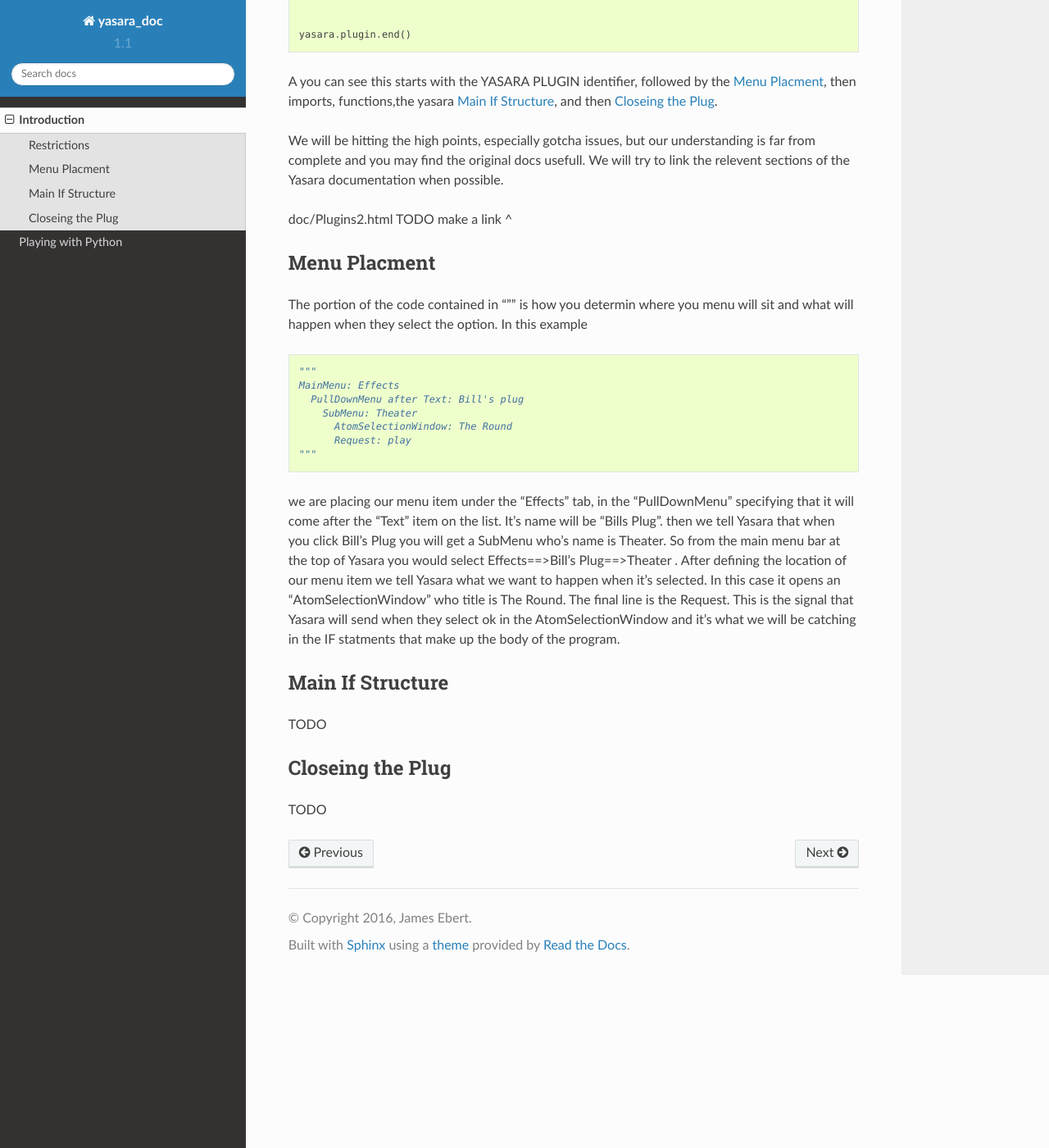
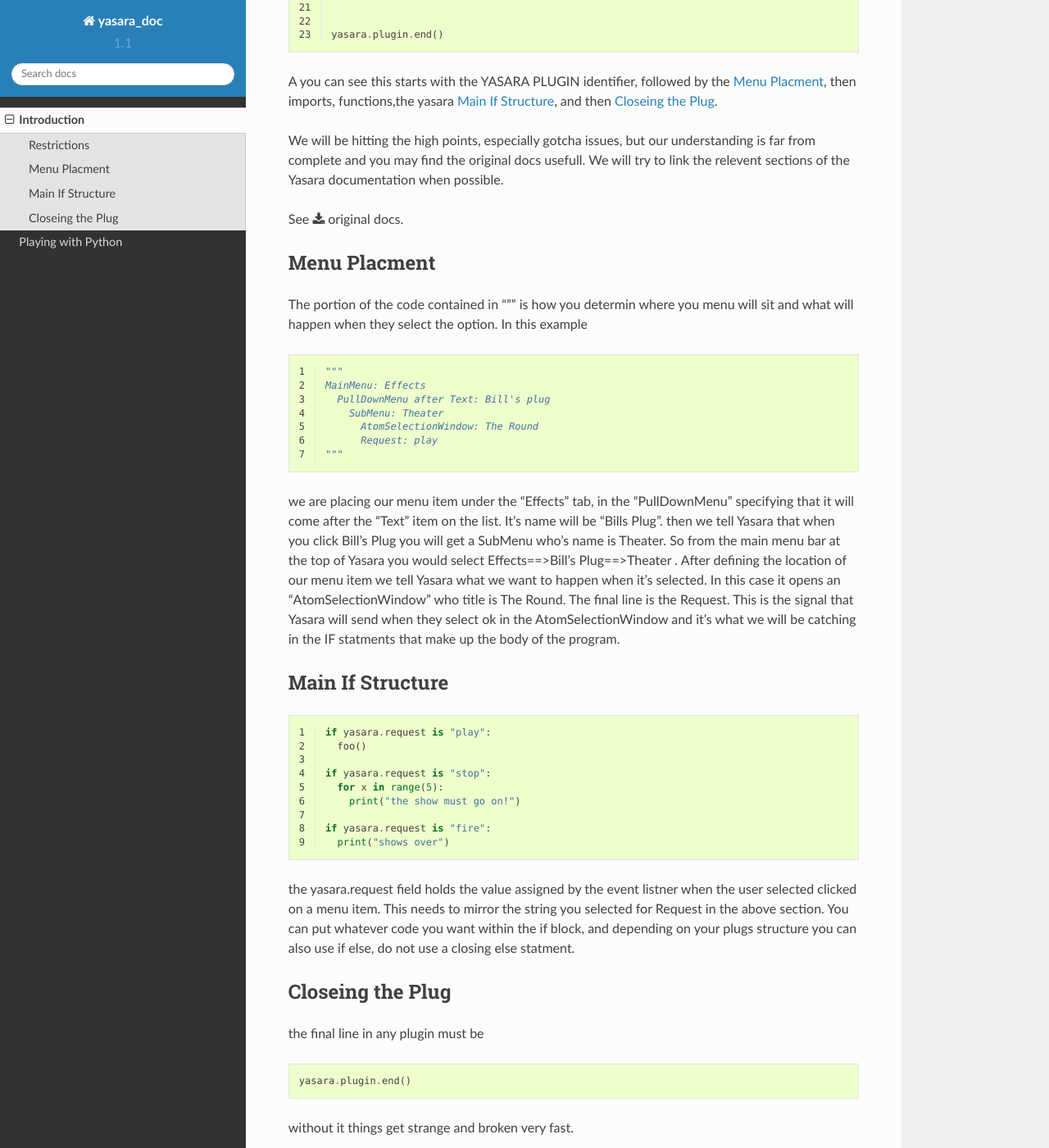
Before and after one commit to Brambel/yasara_doc, a Sphinx documentation site: the page built from source/intro.rst, in a window 1280 px wide and 1400 px high, scrolled down 876 px. Shown: the whole window at 82% size. Built offline with Sphinx 7.4.7 and the Read the Docs theme 2.0.0, drawn with Linux system fonts in a browser that asks for light colours; some of the changed text lies outside the part shown.

Commit message:
intro done

```diff
--- a/source/intro.rst
+++ b/source/intro.rst
@@ -19,7 +19,12 @@
 indents within a plugin must be two spaces, not four, this is enforced by Yasara.
 
 An example of the necisary structure.
+
+.. highlight:: python
+   :linenothreshold: 5
+
 ::
+
  # YASARA PLUGIN
  # Title:  Fee Fie Foe Fum
  # Author: King Lear
@@ -43,14 +48,14 @@
 
 
  yasara.plugin.end()
-::
+
 
 A you can see this starts with the YASARA PLUGIN identifier, followed by the `Menu Placment`_, then imports, functions,the yasara `Main If Structure`_, and then `Closeing the Plug`_.
 
 We will be hitting the high points, especially gotcha issues, but our understanding is far from complete and you may find the original docs usefull.  We will try to link the relevent sections of the Yasara documentation when possible.
 
-doc/Plugins2.html
-TODO make a link ^
+See :download:`original docs <Plugins.pdf>`.
+
 
 =============
 Menu Placment
@@ -68,18 +73,35 @@
        Request: play
  """
 
-::
-
 we are placing our menu item under the "Effects" tab, in the "PullDownMenu" specifying that it will come after the "Text" item on the list.  It's name will be "Bills Plug".  then we tell Yasara that when you click Bill's Plug you will get a SubMenu who's name is Theater.  So from the main menu bar at the top of Yasara you would select Effects==>Bill's Plug==>Theater .  After defining the location of our menu item we tell Yasara what we want to happen when it's selected.  In this case it opens an "AtomSelectionWindow" who title is The Round.  The final line is the Request.  This is the signal that Yasara will send when they select ok in the AtomSelectionWindow and it's what we will be catching in the IF statments that make up the body of the program.
 
 =================
 Main If Structure
 =================
 
-TODO
+::
+
+ if yasara.request is "play":
+   foo()
+
+ if yasara.request is "stop":
+   for x in range(5):
+     print("the show must go on!")
+
+ if yasara.request is "fire":
+   print("shows over")
+
+
+the yasara.request field holds the value assigned by the event listner when the user selected clicked on a menu item.  This needs to mirror the string you selected for Request in the above section.  You can put whatever code you want within the if block, and depending on your plugs structure you can also use if else, do not use a closing else statment.
 
 =================
 Closeing the Plug
 =================
 
-TODO
+the final line in any plugin must be
+
+::
+
+ yasara.plugin.end()
+
+without it things get strange and broken very fast.
```
Also changed, not shown: 9 other files.
